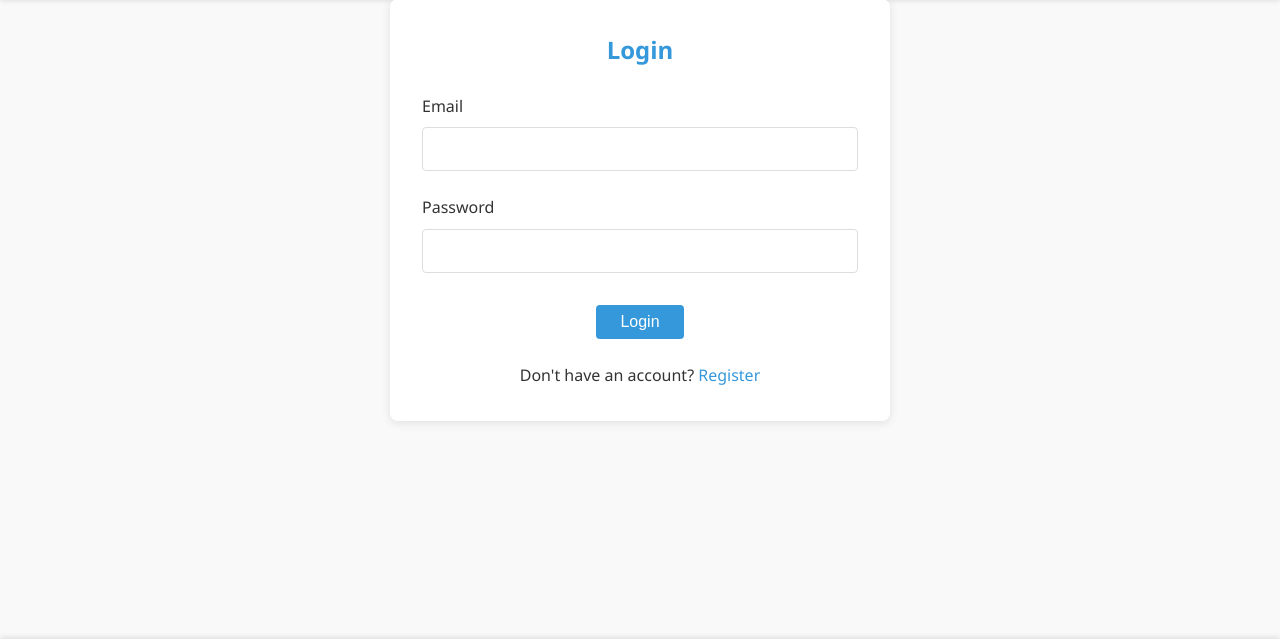
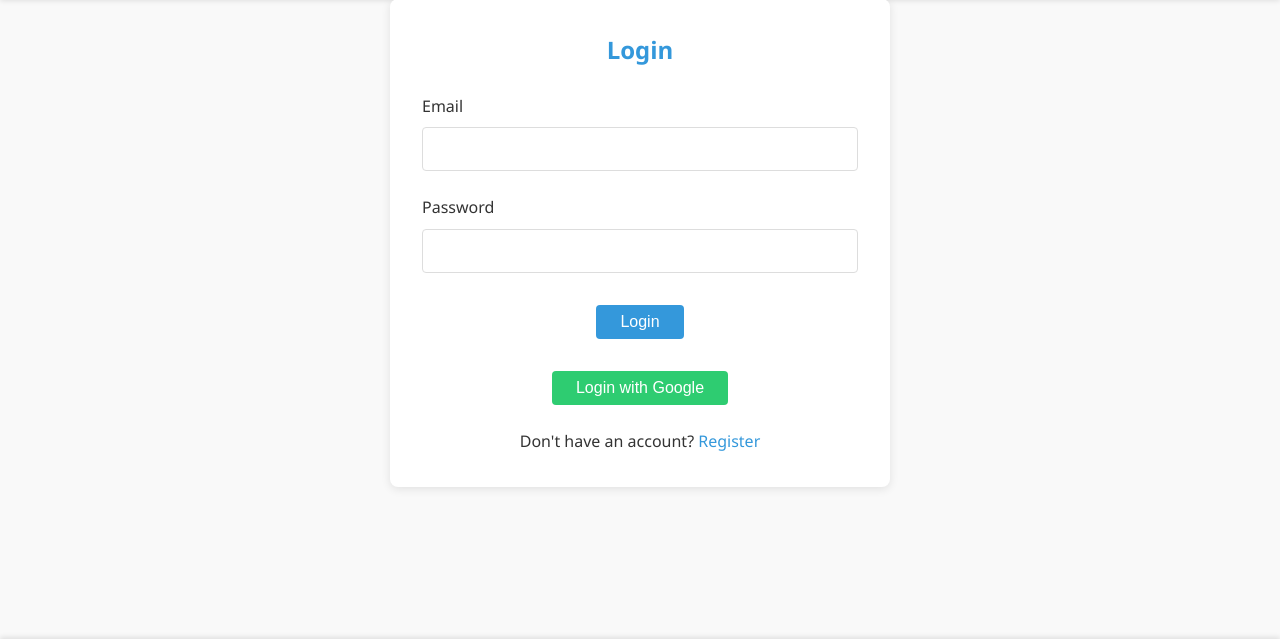
Before and after one commit to Fatima140104/Shware, a Flask app: page /login in a window 1280 px wide. Shown: the part 71-711 px from the top of the page. Run offline with Flask 3, Linux system fonts and the light colour scheme.

Commit message:
Implement user authentication with Google login and set up SQLAlchemy models

```diff
--- a/app/auth/forms.py
+++ b/app/auth/forms.py
@@ -7,6 +7,7 @@ class LoginForm(FlaskForm):
     email = StringField('Email', validators=[DataRequired(), Email()])
     password = PasswordField('Password', validators=[DataRequired()])
     submit = SubmitField('Login')
+    google_login = SubmitField('Login with Google')
 
 class RegistrationForm(FlaskForm):
     email = StringField('Email', validators=[DataRequired(), Email()])
--- a/app/auth/routes.py
+++ b/app/auth/routes.py
@@ -1,13 +1,26 @@
-from flask import Blueprint, render_template, redirect, url_for, flash, session, request
+from flask import Blueprint, json, render_template, redirect, url_for, flash, session, request
+from flask_login import login_user
+import requests
+from oauthlib.oauth2 import WebApplicationClient
 from app.auth.forms import LoginForm, RegistrationForm
+from app.models.user import User, db
+from app.config import Config
 from app import create_app
+import os
 
 auth_bp = Blueprint('auth', __name__)
+
+client = WebApplicationClient(Config.GOOGLE_CLIENT_ID)
+
+# Allow insecure transport for development
+os.environ['OAUTHLIB_INSECURE_TRANSPORT'] = '1'
 
 @auth_bp.route('/login', methods=['GET', 'POST'])
 def login():
     form = LoginForm()
     if form.validate_on_submit():
+        if form.google_login.data:
+            return redirect(url_for('auth.google_login'))
         email = form.email.data
         password = form.password.data
         try:
@@ -18,6 +31,67 @@ def login():
         except:
             flash('Login failed. Check your email and password.', 'danger')
     return render_template('login.html', form=form)
+
+@auth_bp.route('/google_login')
+def google_login():
+    # Redirect to Google's OAuth 2.0 server
+    google_provider_cfg = requests.get("https://accounts.google.com/.well-known/openid-configuration").json()
+    authorization_endpoint = google_provider_cfg["authorization_endpoint"]
+    request_uri = client.prepare_request_uri(
+        authorization_endpoint,
+        redirect_uri=request.base_url + "/callback",
+        scope=["openid", "email", "profile"],
+    )
+    return redirect(request_uri)
+
+@auth_bp.route('/google_login/callback')
+def google_callback():
+    # Get authorization code Google sent back to you
+    code = request.args.get("code")
+    google_provider_cfg = requests.get("https://accounts.google.com/.well-known/openid-configuration").json()
+    token_endpoint = google_provider_cfg["token_endpoint"]
+
+    token_url, headers, body = client.prepare_token_request(
+        token_endpoint,
+        authorization_response=request.url,
+        redirect_url=request.base_url,
+        code=code
+    )
+    token_response = requests.post(
+        token_url,
+        headers=headers,
+        data=body,
+        auth=(Config.GOOGLE_CLIENT_ID, Config.GOOGLE_CLIENT_SECRET),
+    )
+
+    client.parse_request_body_response(json.dumps(token_response.json()))
+
+    userinfo_endpoint = google_provider_cfg["userinfo_endpoint"]
+    uri, headers, body = client.add_token(userinfo_endpoint)
+    userinfo_response = requests.get(uri, headers=headers, data=body)
+
+    if userinfo_response.json().get("email_verified"):
+        unique_id = userinfo_response.json()["sub"]
+        users_email = userinfo_response.json()["email"]
+        picture = userinfo_response.json()["picture"]
+        users_name = userinfo_response.json()["given_name"]
+    else:
+        return "User email not available or not verified by Google.", 400
+
+    # Create a user in your db with the information provided by Google
+    user = User.query.filter_by(email=users_email).first()
+    if not user:
+        user = User(
+            id_=unique_id, name=users_name, email=users_email, profile_pic=picture
+        )
+        db.session.add(user)
+        db.session.commit()
+
+    # Begin user session by logging the user in
+    login_user(user)
+
+    # Send user back to homepage
+    return redirect(url_for("main.home"))
 
 @auth_bp.route('/register', methods=['GET', 'POST'])
 def register():
--- a/app/config.py
+++ b/app/config.py
@@ -5,6 +5,8 @@ dotenv.load_dotenv('.env')
 
 class Config:
     SECRET_KEY = os.getenv('SECRET_KEY') or 'you-will-never-guess'
+    SQLALCHEMY_DATABASE_URI = os.getenv('SQLALCHEMY_DATABASE_URI') or 'sqlite:///site.db'
+    SQLALCHEMY_TRACK_MODIFICATIONS = False
     FIREBASE_CONFIG = {
         "apiKey": os.getenv('API_KEY'),
         "authDomain": os.getenv('AUTH_DOMAIN'),
@@ -15,4 +17,6 @@ class Config:
         "appId": os.getenv('APP_ID'),
         "measurementId": os.getenv('MEASUREMENT_ID')
     }
+    GOOGLE_CLIENT_ID = os.getenv('GOOGLE_CLIENT_ID')
+    GOOGLE_CLIENT_SECRET = os.getenv('GOOGLE_CLIENT_SECRET')
     FIREBASE_ADMIN_SDK_PATH = os.getenv('ADMIN_SDK_PATH')
--- /dev/null
+++ b/app/models/__init__.py
@@ -0,0 +1,6 @@
+# filepath: c:\Users\phamt\source\repos\Python\Shware\app\models\__init__.py
+from flask_sqlalchemy import SQLAlchemy
+
+db = SQLAlchemy()
+
+from .user import User
--- a/app/templates/login.html
+++ b/app/templates/login.html
@@ -18,6 +18,12 @@
     <div class="form-actions">{{ form.submit(class="btn btn-primary") }}</div>
   </form>
 
+  <form method="get" action="{{ url_for('auth.google_login') }}">
+    <div class="form-actions">
+      <button type="submit" class="btn btn-secondary">Login with Google</button>
+    </div>
+  </form>
+
   <div class="auth-links">
     <p>
       Don't have an account?
```
Also changed, not shown: app/__init__.py (+19 -1 lines), app/models/user.py (added, +16 -0 lines), instance/site.db (added).
